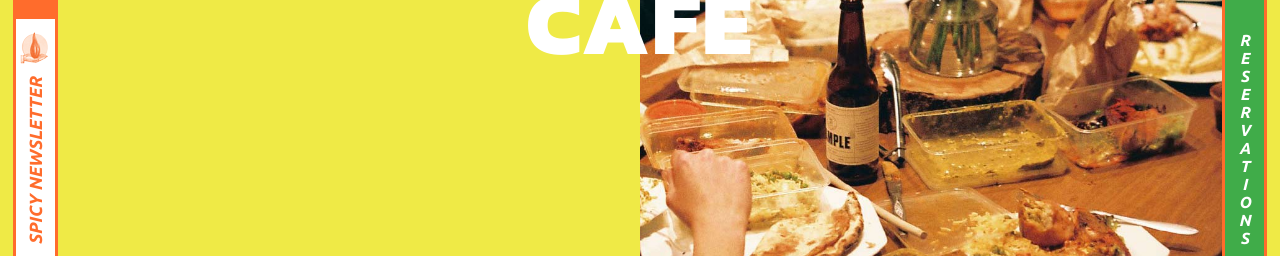
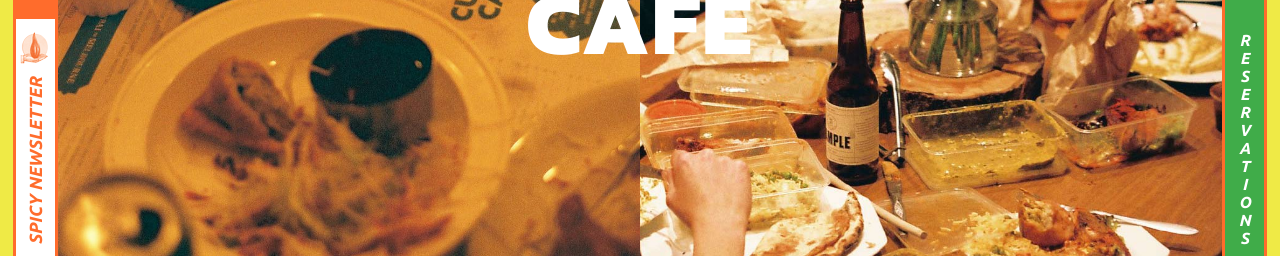
Before and after one commit to Clary0122/cafe-test-cs, a plain HTML site: page webpage/index.html in a window 1280 px wide. Shown: the part 435-691 px from the top of the page. Drawn offline with nearby package versions, Linux system fonts and the light colour scheme; a web font is replaced by a local one.

Commit message:
Update style.css

```diff
--- a/webpage/css/style.css
+++ b/webpage/css/style.css
@@ -223,7 +223,7 @@ body {
   grid-column: 1 / 2;
   background-size: cover;
   background-position: center;
-  background-image: url("./img/image2.jpg");
+  background-image: url("../img/image2.jpg");
 }
 
 .right-background {
```
